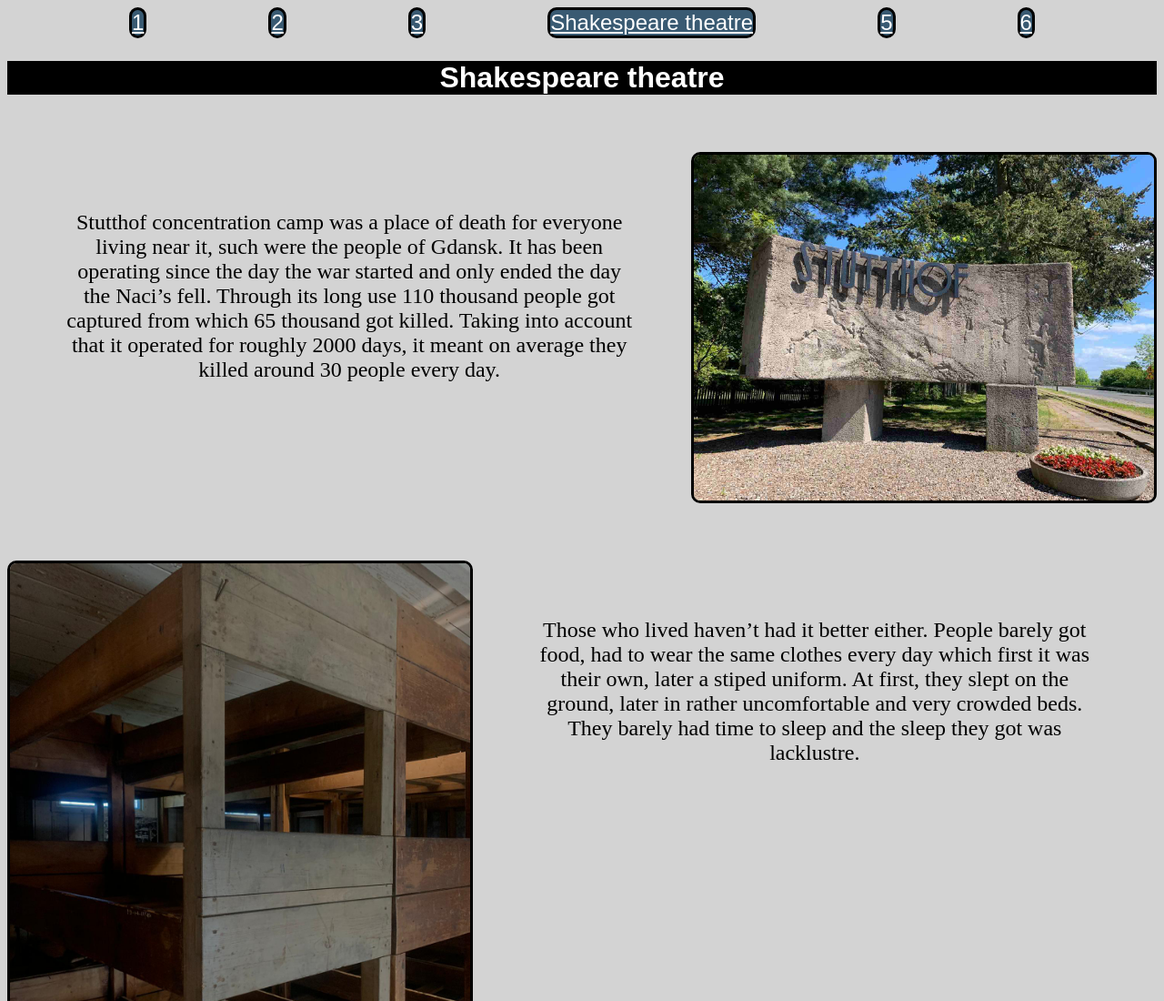
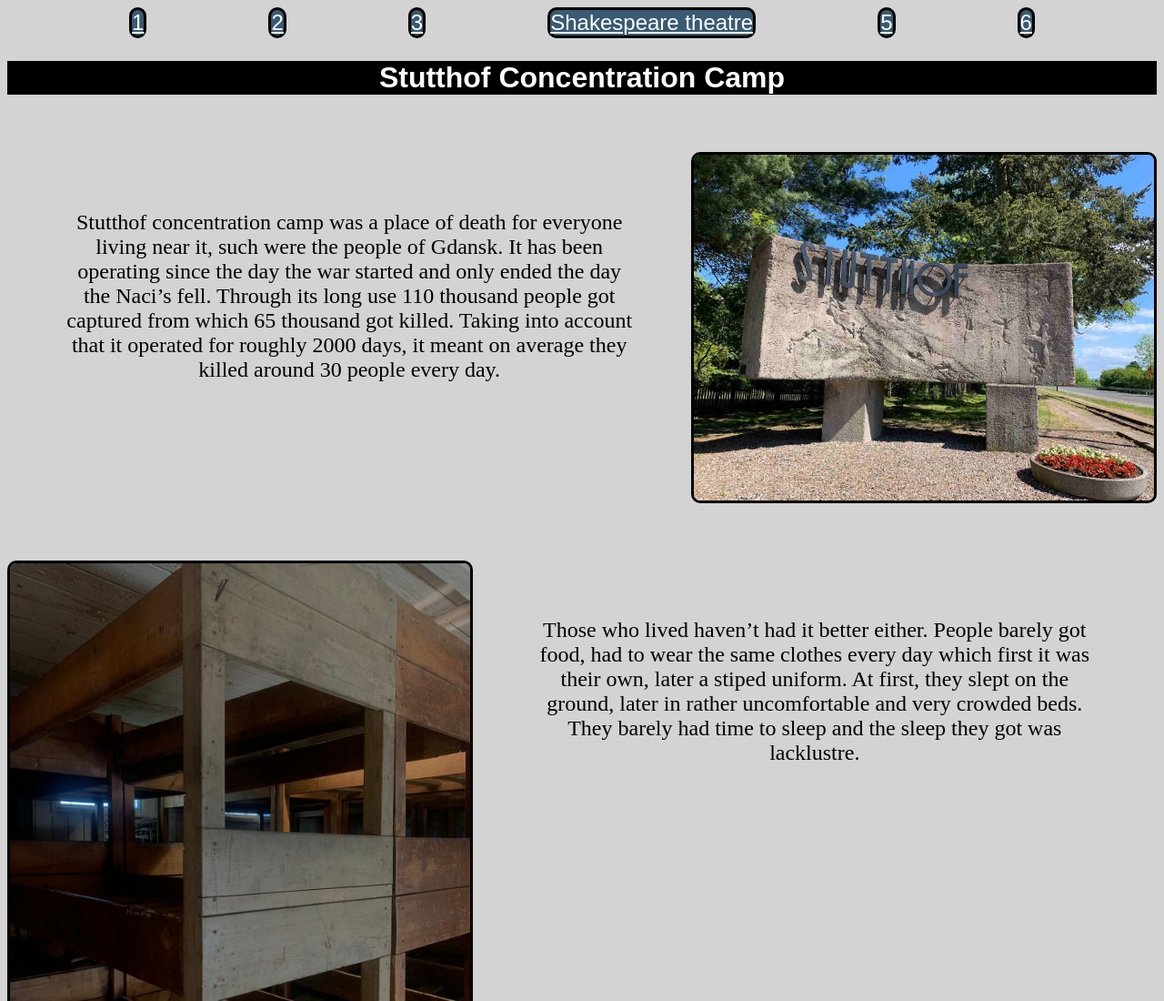
Before and after one commit to CoreKormi/Gdansk, a plain HTML site: page concentration.html in a window 1280 px wide. Shown: the top 1100 px of the page at 91% size. Drawn offline with Linux system fonts and the light colour scheme.

Commit message:
Extra save

```diff
--- a/concentration.html
+++ b/concentration.html
@@ -30,7 +30,7 @@
         </div>
 
         <!-- Information -->
-        <div class="texttitle">Shakespeare theatre</div>
+        <div class="texttitle">Stutthof Concentration Camp</div>
         <div class="textpile">
             <div class="text">Stutthof concentration camp was a place of death for everyone living near it, such were the people of Gdansk. It has been operating since the day the war started and only ended the day the Naci’s fell. Through its long use 110 thousand people got captured from which 65 thousand got killed. Taking into account that it operated for roughly 2000 days, it meant on average they killed around 30 people every day.</div>
             <img src="images/Camp 1.jpg" class="image black-border">
```
